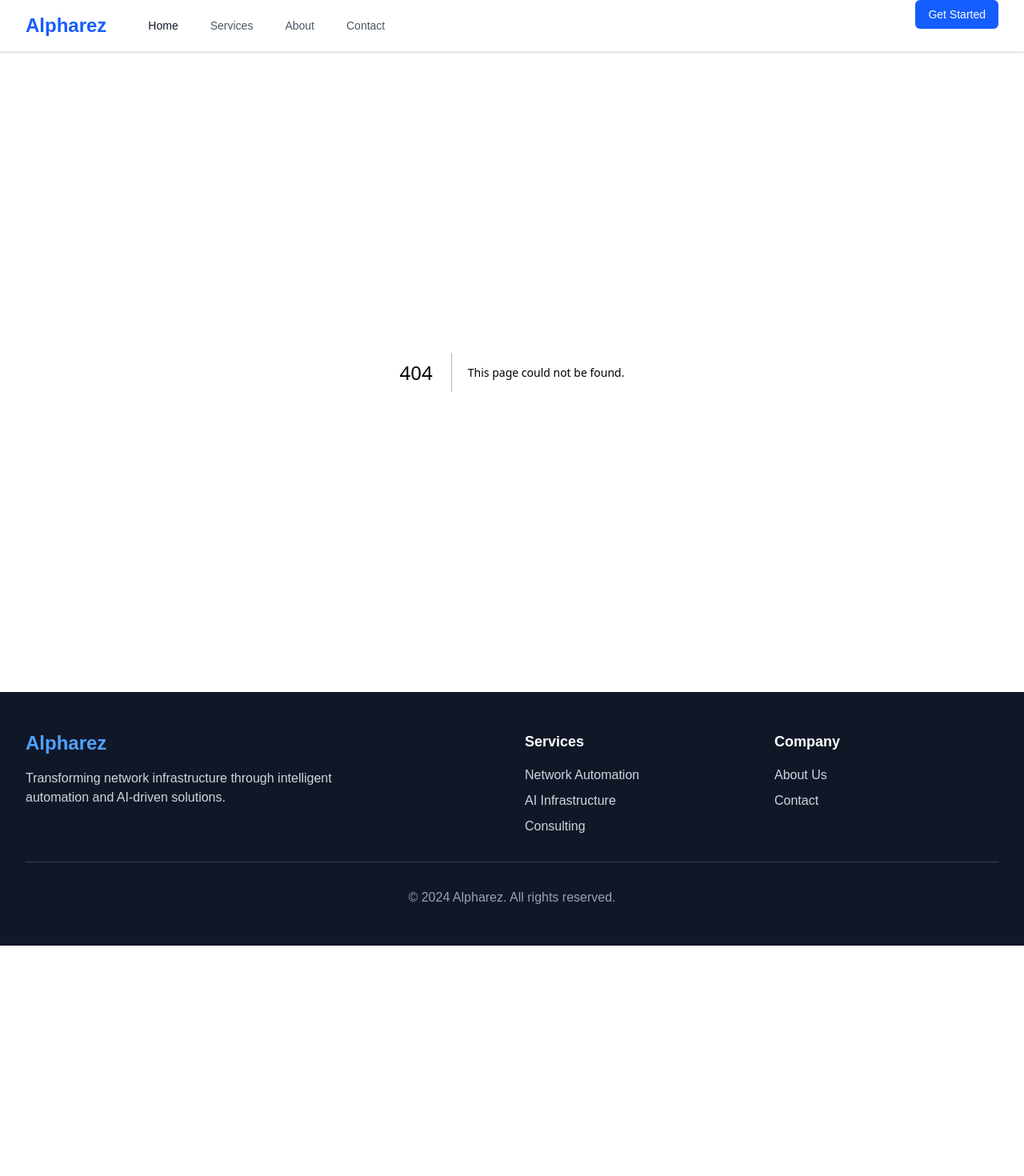
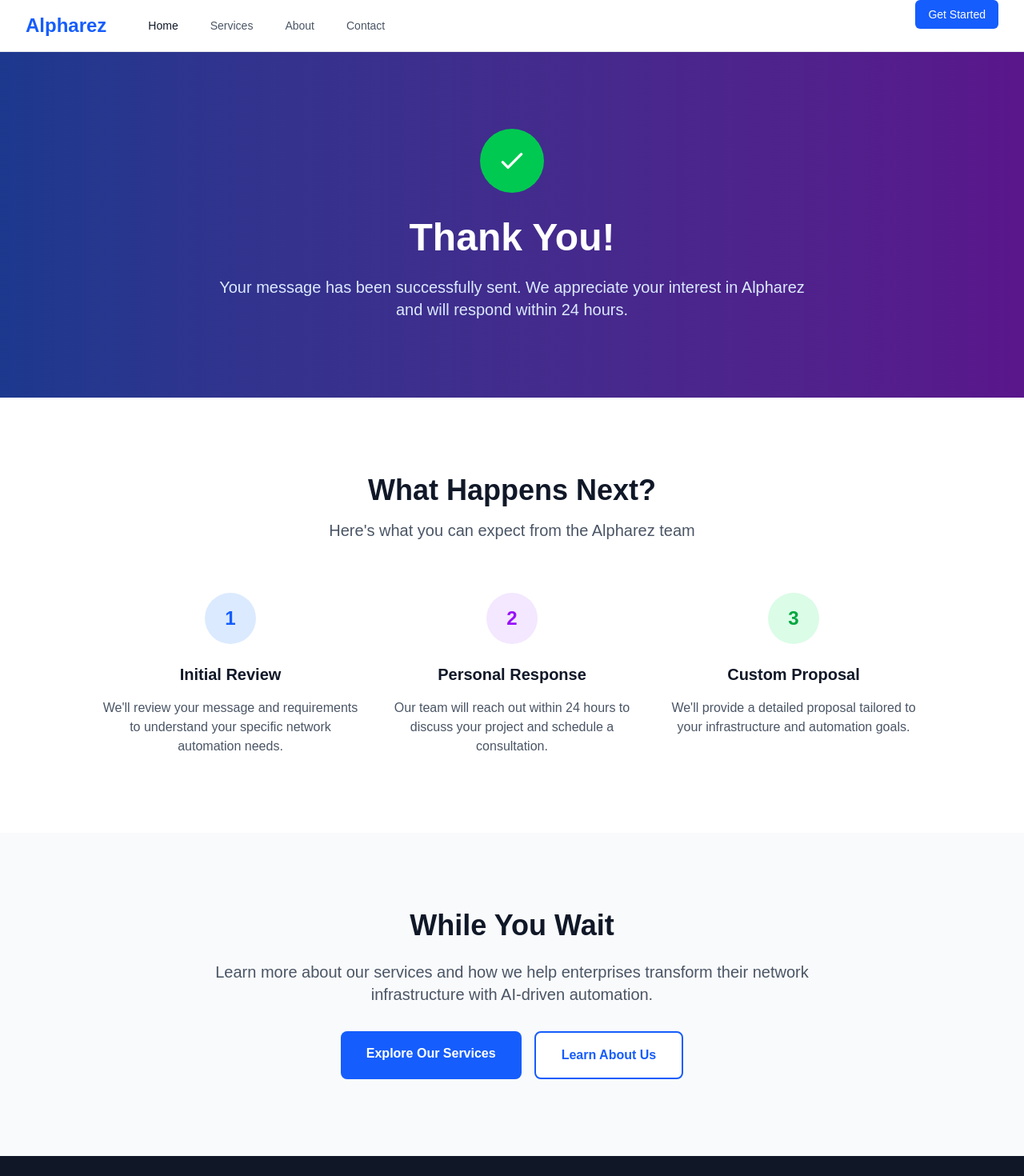
Before and after one commit to alpharez/alpharez-next, a Next.js app: page /thanks in a window 1280 px wide. Before the commit this address had no page. Shown: the top 1470 px of the page at 80% size. Before the commit the page ends 1182 px from the top, so only its background shows below. Built offline with nearby package versions, Linux system fonts and the light colour scheme.

Commit message:
thanks page

```diff
--- a/src/app/contact/page.tsx
+++ b/src/app/contact/page.tsx
@@ -31,6 +31,7 @@
                 method="POST"
                 className="space-y-6"
               >
+                <input type="hidden" name="_next" value="/thanks" />
                 <div className="grid grid-cols-1 md:grid-cols-2 gap-6">
                   <div>
                     <label htmlFor="name" className="block text-sm font-medium text-gray-700 mb-2">
--- /dev/null
+++ b/src/app/thanks/page.tsx
@@ -0,0 +1,108 @@
+export default function Thanks() {
+  return (
+    <div className="min-h-screen">
+      {/* Hero Section */}
+      <section className="bg-gradient-to-r from-blue-900 to-purple-900 text-white py-24">
+        <div className="max-w-7xl mx-auto px-4 sm:px-6 lg:px-8">
+          <div className="text-center">
+            <div className="w-20 h-20 bg-green-500 rounded-full flex items-center justify-center mx-auto mb-8">
+              <svg className="w-10 h-10 text-white" fill="none" stroke="currentColor" viewBox="0 0 24 24">
+                <path strokeLinecap="round" strokeLinejoin="round" strokeWidth={2} d="M5 13l4 4L19 7" />
+              </svg>
+            </div>
+            <h1 className="text-4xl md:text-5xl font-bold mb-6">
+              Thank You!
+            </h1>
+            <p className="text-xl text-blue-100 max-w-3xl mx-auto">
+              Your message has been successfully sent. We appreciate your interest in
+              Alpharez and will respond within 24 hours.
+            </p>
+          </div>
+        </div>
+      </section>
+
+      {/* Next Steps Section */}
+      <section className="py-24 bg-white">
+        <div className="max-w-7xl mx-auto px-4 sm:px-6 lg:px-8">
+          <div className="text-center mb-16">
+            <h2 className="text-3xl md:text-4xl font-bold text-gray-900 mb-4">
+              What Happens Next?
+            </h2>
+            <p className="text-xl text-gray-600 max-w-3xl mx-auto">
+              Here&apos;s what you can expect from the Alpharez team
+            </p>
+          </div>
+
+          <div className="grid grid-cols-1 md:grid-cols-3 gap-8 max-w-5xl mx-auto">
+            <div className="text-center">
+              <div className="w-16 h-16 bg-blue-100 rounded-full flex items-center justify-center mx-auto mb-6">
+                <span className="text-2xl font-bold text-blue-600">1</span>
+              </div>
+              <h3 className="text-xl font-semibold text-gray-900 mb-4">
+                Initial Review
+              </h3>
+              <p className="text-gray-600">
+                We&apos;ll review your message and requirements to understand your
+                specific network automation needs.
+              </p>
+            </div>
+
+            <div className="text-center">
+              <div className="w-16 h-16 bg-purple-100 rounded-full flex items-center justify-center mx-auto mb-6">
+                <span className="text-2xl font-bold text-purple-600">2</span>
+              </div>
+              <h3 className="text-xl font-semibold text-gray-900 mb-4">
+                Personal Response
+              </h3>
+              <p className="text-gray-600">
+                Our team will reach out within 24 hours to discuss your project
+                and schedule a consultation.
+              </p>
+            </div>
+
+            <div className="text-center">
+              <div className="w-16 h-16 bg-green-100 rounded-full flex items-center justify-center mx-auto mb-6">
+                <span className="text-2xl font-bold text-green-600">3</span>
+              </div>
+              <h3 className="text-xl font-semibold text-gray-900 mb-4">
+                Custom Proposal
+              </h3>
+              <p className="text-gray-600">
+                We&apos;ll provide a detailed proposal tailored to your infrastructure
+                and automation goals.
+              </p>
+            </div>
+          </div>
+        </div>
+      </section>
+
+      {/* CTA Section */}
+      <section className="py-24 bg-gray-50">
+        <div className="max-w-7xl mx-auto px-4 sm:px-6 lg:px-8 text-center">
+          <h2 className="text-3xl md:text-4xl font-bold text-gray-900 mb-6">
+            While You Wait
+          </h2>
+          <p className="text-xl text-gray-600 mb-8 max-w-3xl mx-auto">
+            Learn more about our services and how we help enterprises transform
+            their network infrastructure with AI-driven automation.
+          </p>
+
+          <div className="flex flex-col sm:flex-row gap-4 justify-center">
+            <a
+              href="/services"
+              className="bg-blue-600 hover:bg-blue-700 text-white font-semibold py-4 px-8 rounded-lg transition-colors"
+            >
+              Explore Our Services
+            </a>
+            <a
+              href="/about"
+              className="bg-white hover:bg-gray-50 text-blue-600 font-semibold py-4 px-8 rounded-lg border-2 border-blue-600 transition-colors"
+            >
+              Learn About Us
+            </a>
+          </div>
+        </div>
+      </section>
+    </div>
+  );
+}
```
